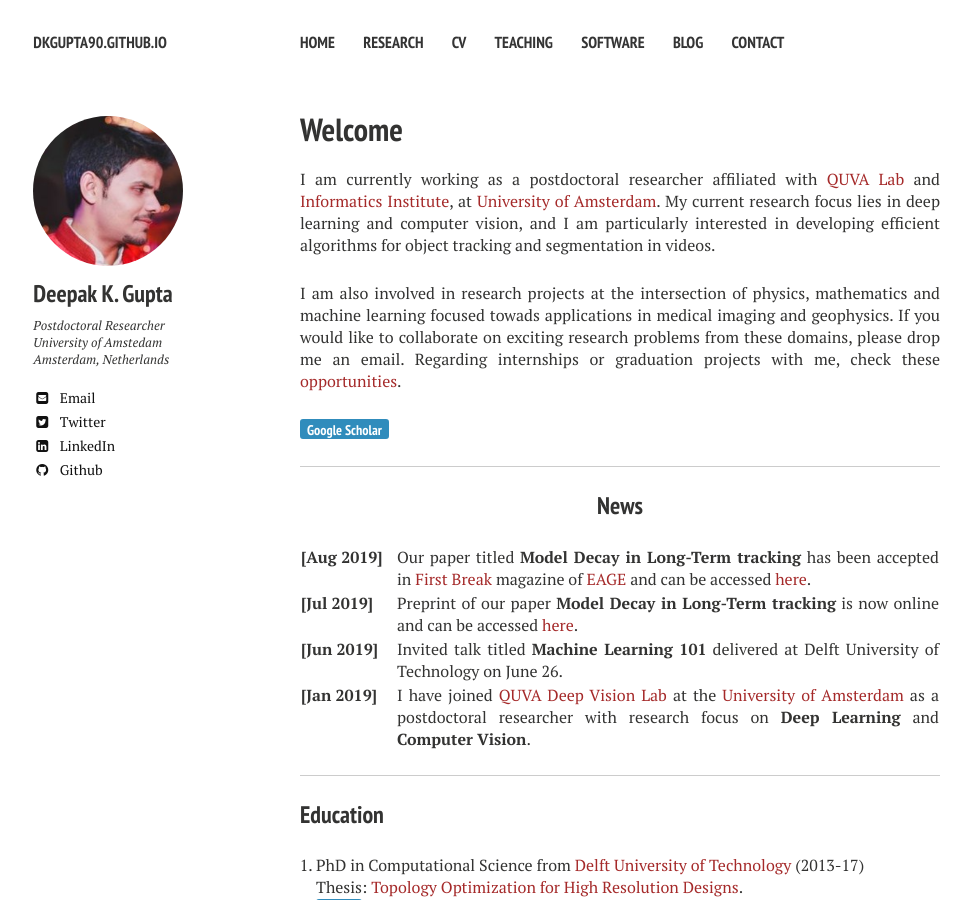
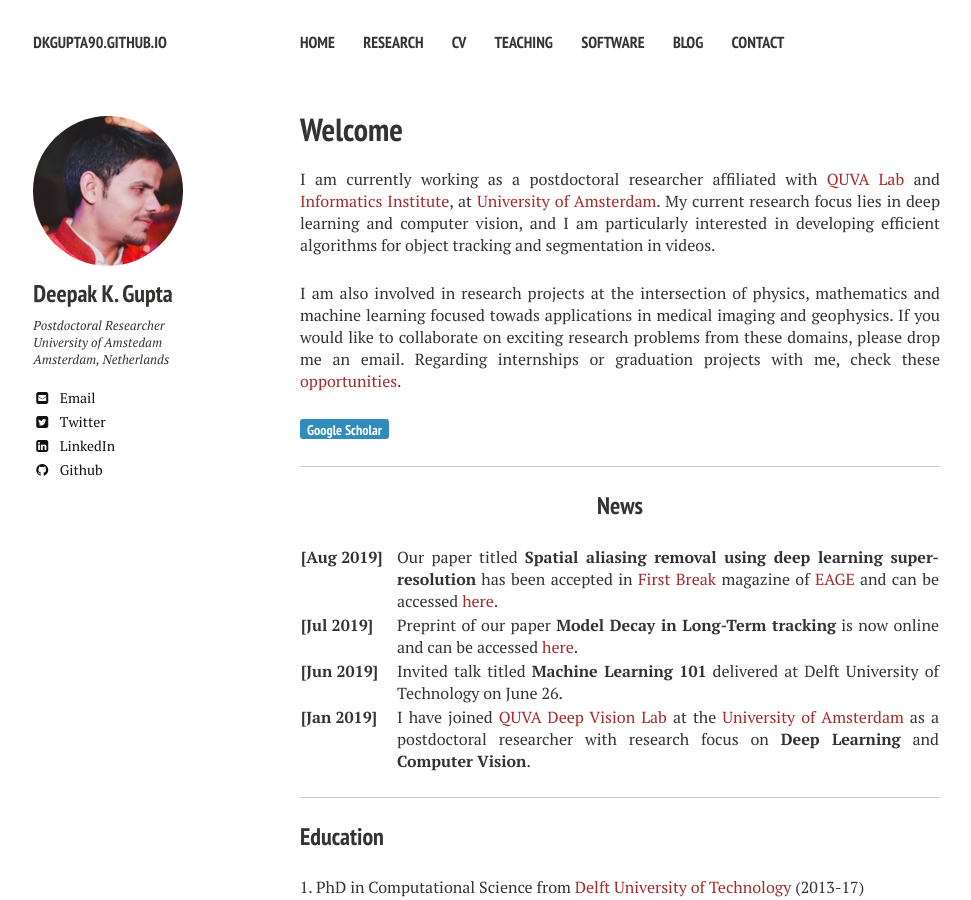
Before and after one commit to dkgupta90/dkgupta90.github.io, a Jekyll site: the page built from index.md, in a window 1280 px wide and 900 px high. Shown: the whole window, without its empty margins (20-991 px from the left). Built offline with Jekyll 4.4.1, drawn with Linux system fonts in a browser that asks for light colours; nearby versions of some CDN libraries.

Commit message:
added 02

```diff
--- a/index.md
+++ b/index.md
@@ -19,7 +19,7 @@ I am also involved in research projects at the intersection of physics, mathemat
     <col width="85%">
     <tr>
         <td valign="top"><strong>[Aug 2019]</strong></td>
-        <td>Our paper titled <b>Model Decay in Long-Term tracking</b> has been accepted in <a href='http://fb.eage.org/'>First Break</a> magazine of <a href='https://www.eage.org/'>EAGE</a> and can be accessed <a href='http://fb.eage.org/publication/content?id=99087'>here</a>.</td>
+        <td>Our paper titled <b>Spatial aliasing removal using deep learning super-resolution</b> has been accepted in <a href='http://fb.eage.org/'>First Break</a> magazine of <a href='https://www.eage.org/'>EAGE</a> and can be accessed <a href='http://fb.eage.org/publication/content?id=99087'>here</a>.</td>
     </tr>
     <tr>
         <td valign="top"><strong>[Jul 2019]</strong></td>
```
